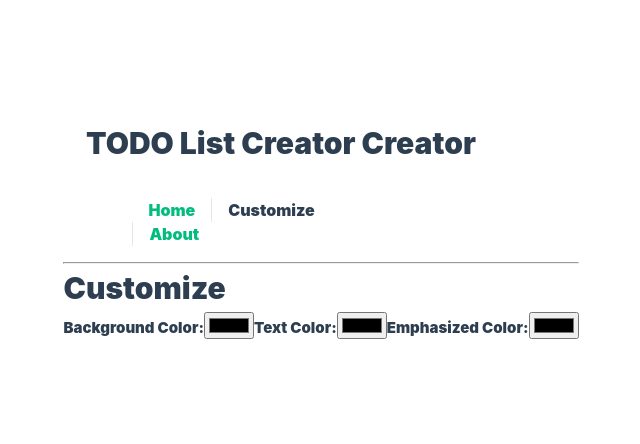
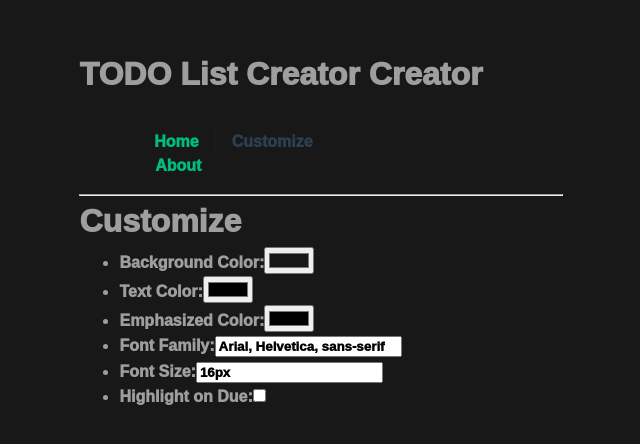
Before and after one commit to notgull/todo-list-creator-creator, a Vue app: page /customize in a window 1280 px wide. Shown: the part 170-614 px from the top of the page, without its empty margins (319-959 px from the left). Built offline with nearby package versions, Linux system fonts and the light colour scheme.

Commit message:
Fix CSS pane

```diff
--- a/src/App.vue
+++ b/src/App.vue
@@ -3,7 +3,7 @@ import { RouterLink, RouterView } from 'vue-router';
 import Header from './components/WebHeader.vue';
 import Css from './Css';
 
-const css = new Css();
+const css = Css.instance;
 css.apply();
 
 const openStyle = () => ({
--- a/src/Css.js
+++ b/src/Css.js
@@ -1,33 +1,46 @@
 // CSS Manipulation
 
 export default class Css {
-  static instance = new Css();
-
-  Css() {
-    const obj = localStorage.getItem('tlcc_css');
-    if (obj) {
-      const css = JSON.parse(obj);
-      this.backgroundColor = css.backgroundColor;
-      this.textColor = css.textColor;
-      this.emphasizedColor = css.emphasizedColor;
-    } else {
-      this.backgroundColor = '#181818';
-      this.textColor = 'rgba(235, 235, 235, 0.64)';
-      this.emphasizedColor = 'hsla(160, 100%, 37%, 1)';
+  static getInstance() {
+    if (!Css.instance) {
+      Css.instance = new Css();
+      const obj = localStorage.getItem('tlcc_css');
+      if (obj) {
+        const css = JSON.parse(obj);
+        Css.instance.backgroundColor = css.backgroundColor;
+        Css.instance.textColor = css.textColor;
+        Css.instance.emphasizedColor = css.emphasizedColor;
+        Css.instance.fontFamily = css.fontFamily;
+        Css.instance.fontSize = css.fontSize;
+        Css.instance.highlightOnDeadline = css.highlightOnDeadline;
+      } else {
+        Css.instance.backgroundColor = '#181818';
+        Css.instance.textColor = 'rgba(235, 235, 235, 0.64)';
+        Css.instance.emphasizedColor = 'hsla(160, 100%, 37%, 1)';
+        Css.instance.fontFamily = 'Arial, Helvetica, sans-serif';
+        Css.instance.fontSize = '16px';
+        Css.instance.highlightOnDeadline = true;
+      }
     }
+    return Css.instance;
   }
 
   apply() {
     const body = document.querySelector('body');
     body.style.backgroundColor = this.backgroundColor;
     body.style.color = this.textColor;
+    body.style.fontFamily = this.fontFamily;
+    body.style.fontSize = this.fontSize;
   }
 
   save() {
     const obj = {
       backgroundColor: this.backgroundColor,
       textColor: this.textColor,
-      emphasizedColor: this.emphasizedColor
+      emphasizedColor: this.emphasizedColor,
+      fontFamily: this.fontFamily,
+      fontSize: this.fontSize,
+      highlightOnDeadline: this.highlightOnDeadline
     };
     localStorage.setItem('tlcc_css', JSON.stringify(obj));
   }
@@ -49,8 +62,16 @@ export default class Css {
     this.emphasizedColor = color;
   }
 
-  static getInstance() {
-    return this.instance;
+  setFontFamily(fontFamily) {
+    this.fontFamily = fontFamily;
+  }
+
+  setFontSize(fontSize) {
+    this.fontSize = fontSize;
+  }
+
+  setHighlightOnDeadline(highlightOnDeadline) {
+    this.highlightOnDeadline = highlightOnDeadline;
   }
 
 }
--- a/src/components/CustomizationPane.vue
+++ b/src/components/CustomizationPane.vue
@@ -2,44 +2,99 @@
 import { defineComponent } from 'vue';
 import Css from '../Css';
 
-const css = new Css();
+const css = Css.getInstance();
 console.log(css);
 
 export default defineComponent({
   data: () => ({
     backcolor: css.backgroundColor,
     textcolor: css.textColor,
-    empcolor: css.emphasizedColor
+    empcolor: css.emphasizedColor,
+    fontfamily: css.fontFamily,
+    fontsize: css.fontSize,
+    highlightondue: css.highlightOnDeadline
   }),
   methods: {
     apply() {
       css.setBackgroundColor(this.backcolor);
       css.setTextColor(this.textcolor);
       css.setEmphasizedColor(this.empcolor);
+      css.setFontFamily(this.fontfamily);
+      css.setFontSize(this.fontsize);
+      css.setHighlightOnDeadline(this.highlightondue);
       css.applyAndSave();
-    }
-  },
-  watch: {
-    backcolor() {
-      this.apply();
     },
-    textcolor() {
-      this.apply();
+    setBackcolor(ev) {
+      this.backcolor = ev.target.value;
     },
-    empcolor() {
-      this.apply();
+    setTextcolor(ev) {
+      this.textcolor = ev.target.value;
+    },
+    setEmpcolor(ev) {
+      this.empcolor = ev.target.value;
+    },
+    setFontfamily(ev) {
+      this.fontfamily = ev.target.value;
+    },
+    setFontsize(ev) {
+      this.fontsize = ev.target.value;
+    },
+    setHighlightondue(ev) {
+      this.highlightondue = ev.target.checked;
     }
   }
 });
 </script>
 
 <template>
-  <label for="backcolor">Background Color:</label>
-  <input type="color" id="backcolor" name="backcolor" v-model="backcolor" />
-
-  <label for="textcolor">Text Color:</label>
-  <input type="color" id="textcolor" name="textcolor" v-model="textcolor" />
-
-  <label for="empcolor">Emphasized Color:</label>
-  <input type="color" id="empcolor" name="empcolor" v-model="empcolor" />
+  <ul>
+    <li>
+      <label for="backcolor">Background Color:</label>
+      <input
+        type="color"
+        id="backcolor"
+        name="backcolor"
+        :value="backcolor"
+        @change="setBackcolor"
+      />
+    </li>
+    <li>
+      <label for="textcolor">Text Color:</label>
+      <input
+        type="color"
+        id="textcolor"
+        name="textcolor"
+        :value="textcolor"
+        @change="setTextcolor"
+      />
+    </li>
+    <li>
+      <label for="empcolor">Emphasized Color:</label>
+      <input type="color" id="empcolor" name="empcolor" :value="empcolor" @change="setEmpcolor" />
+    </li>
+    <li>
+      <label for="fontfamily">Font Family:</label>
+      <input
+        type="text"
+        id="fontfamily"
+        name="fontfamily"
+        :value="fontfamily"
+        @change="setFontfamily"
+      />
+    </li>
+    <li>
+      <label for="fontsize">Font Size:</label>
+      <input type="text" id="fontsize" name="fontsize" :value="fontsize" @change="setFontsize" />
+    </li>
+    <li>
+      <label for="highlightondue">Highlight on Due:</label>
+      <input
+        type="checkbox"
+        id="highlightondue"
+        name="highlightondue"
+        :value="highlightondue"
+        @change="setHighlightondue"
+      />
+    </li>
+  </ul>
 </template>
--- a/src/components/TodoList.vue
+++ b/src/components/TodoList.vue
@@ -1,5 +1,6 @@
 <script>
 import { loadFromLocalStorage, saveToLocalStorage } from '../TodoList';
+import Css from '../Css';
 
 function cvtDate(date) {
   return new Date(date.split('-')[0], date.split('-')[1] - 1, date.split('-')[2]);
@@ -9,6 +10,7 @@ export default {
   name: 'TodoList',
 
   data: () => ({
+    css: Css.getInstance(),
     list: loadFromLocalStorage(),
     dueDate: (() => {
       const date = new Date();
@@ -102,7 +104,7 @@ export default {
           <input type="date" :value="formatDate(editItemDate)" @change="changeEditedDate" /> <br />
           <button @click="finishEdit()">Done</button>
         </div>
-        <div v-else :class="item.isOverdue() ? 'overdue' : 'fine'">
+        <div v-else :class="item.isOverdue() && css.highlightOnDeadline ? 'overdue' : 'fine'">
           <span>
             {{ item.getDesc() }}
             (Due at {{ formatDate(item.getDueDate()) }})
```
